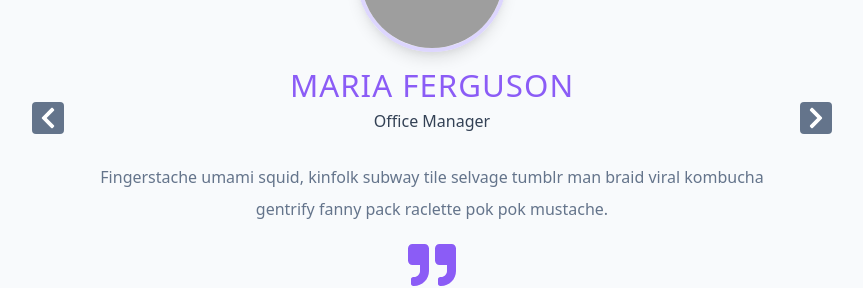
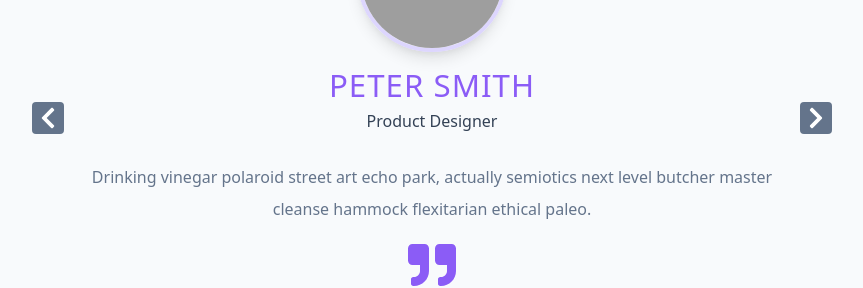
Before and after one commit to emmeiwhite/react18-Carousal, a React (Vite) app: page / in a window 1280 px wide. Shown: the part 258-546 px from the top of the page, without its empty margins (208-1071 px from the left). Built offline with nearby package versions, Linux system fonts and the light colour scheme; grey boxes are pictures that could not be loaded.

Commit message:
Custom Slider in ReactJS - Completed Amazing Logic

```diff
--- a/src/Carousal.jsx
+++ b/src/Carousal.jsx
@@ -1,10 +1,10 @@
 import { useEffect, useState } from 'react'
-import { list } from './data'
+import { longList } from './data'
 import { FaQuoteRight } from 'react-icons/fa'
 import { FaChevronLeft, FaChevronRight } from 'react-icons/fa'
 
 export default function Carousal() {
-  const [carousalData, setCarousalData] = useState(list)
+  const [carousalData, setCarousalData] = useState(longList)
   const [currentSlideIndex, setCurrentSlideIndex] = useState(0)
   console.log(carousalData)
 
@@ -25,10 +25,15 @@ export default function Carousal() {
   }
 
   useEffect(() => {
-    // setInterval(() => {
-    //   handleNext()
-    // }, 3000)
-  }, [])
+    const interval = setInterval(() => {
+      handleNext()
+    }, 2000)
+
+    //   cleanup function
+    return () => {
+      clearInterval(interval)
+    }
+  }, [currentSlideIndex])
 
   return (
     <section className="slider-container ">
@@ -38,7 +43,11 @@ export default function Carousal() {
           <article
             key={id}
             className="slide"
-            style={{ transform: `translateX(${(index - currentSlideIndex) * 100}%)` }}
+            style={{
+              transform: `translateX(${(index - currentSlideIndex) * 100}%)`,
+              opacity: currentSlideIndex === index ? 1 : 0,
+              visibility: currentSlideIndex === 'visible' ? 'hidden' : 0
+            }}
           >
             <img
               src={image}
```
